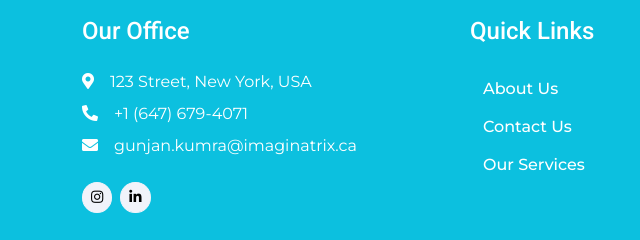
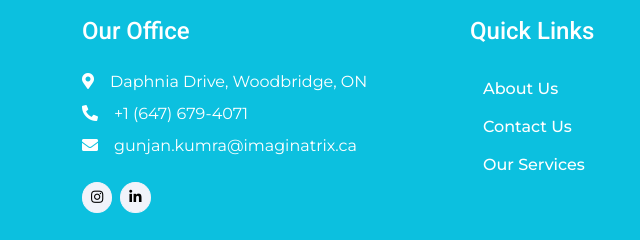
Before and after one commit to Hrishva/Imaginatrix, a plain HTML site: page index.html in a window 1280 px wide. Shown: the part 2862-3102 px from the top of the page, 0-640 px from the left. Drawn offline with nearby package versions, Linux system fonts and the light colour scheme.

Commit message:
Update index.html

```diff
--- a/index.html
+++ b/index.html
@@ -316,7 +316,7 @@ body {
             <!-- Our Office -->
             <div class="col-lg-4 col-md-6">
                 <h4 class="text-white mb-4">Our Office</h4>
-                <p class="mb-2"><i class="fa fa-map-marker-alt me-3"></i>123 Street, New York, USA</p>
+                <p class="mb-2"><i class="fa fa-map-marker-alt me-3"></i>Daphnia Drive, Woodbridge, ON</p>
                 <p class="mb-2"><i class="fa fa-phone-alt me-3"></i>+1 (647) 679-4071</p>
                 <p class="mb-2"><i class="fa fa-envelope me-3"></i>gunjan.kumra@imaginatrix.ca</p>
                 <div class="d-flex pt-3">
```
